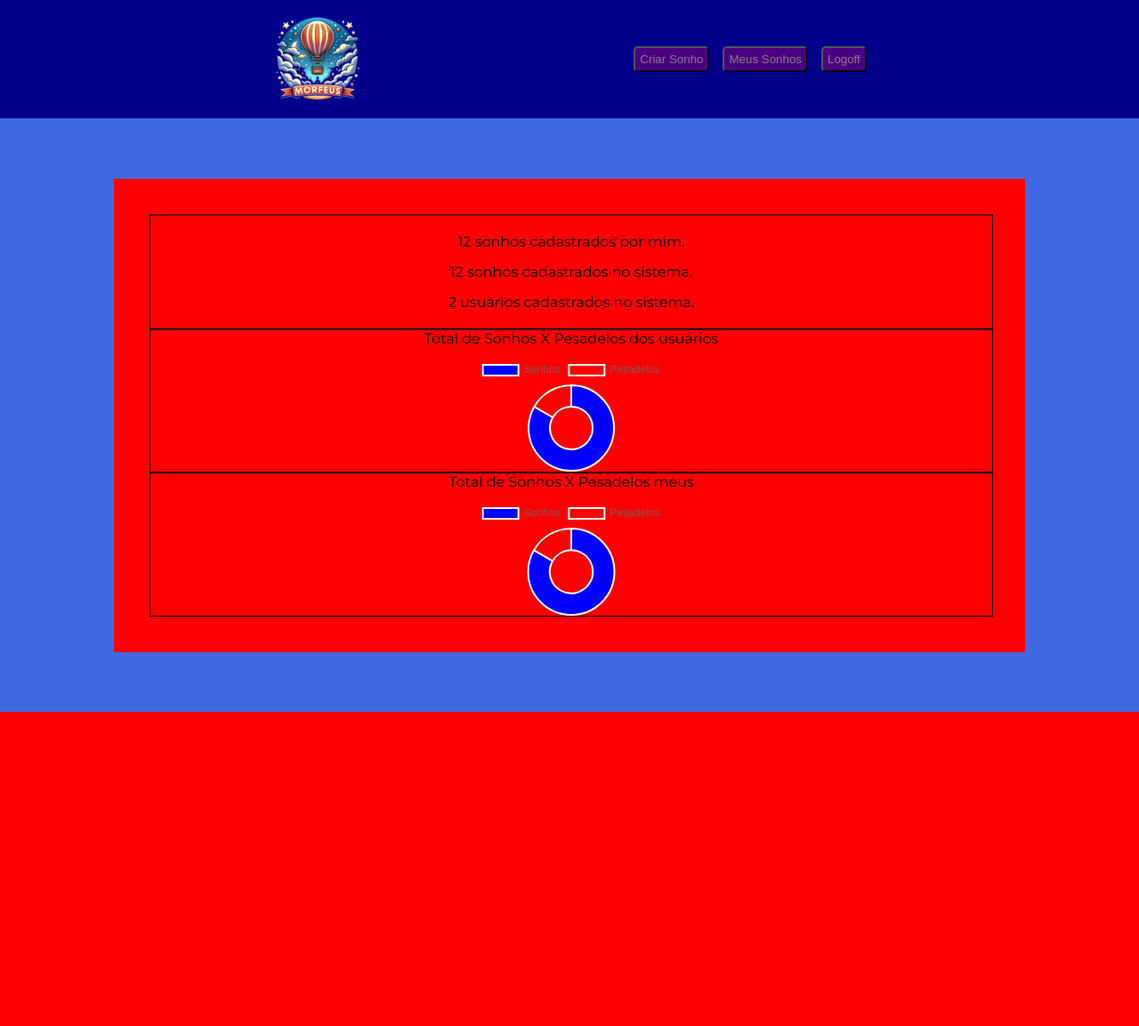
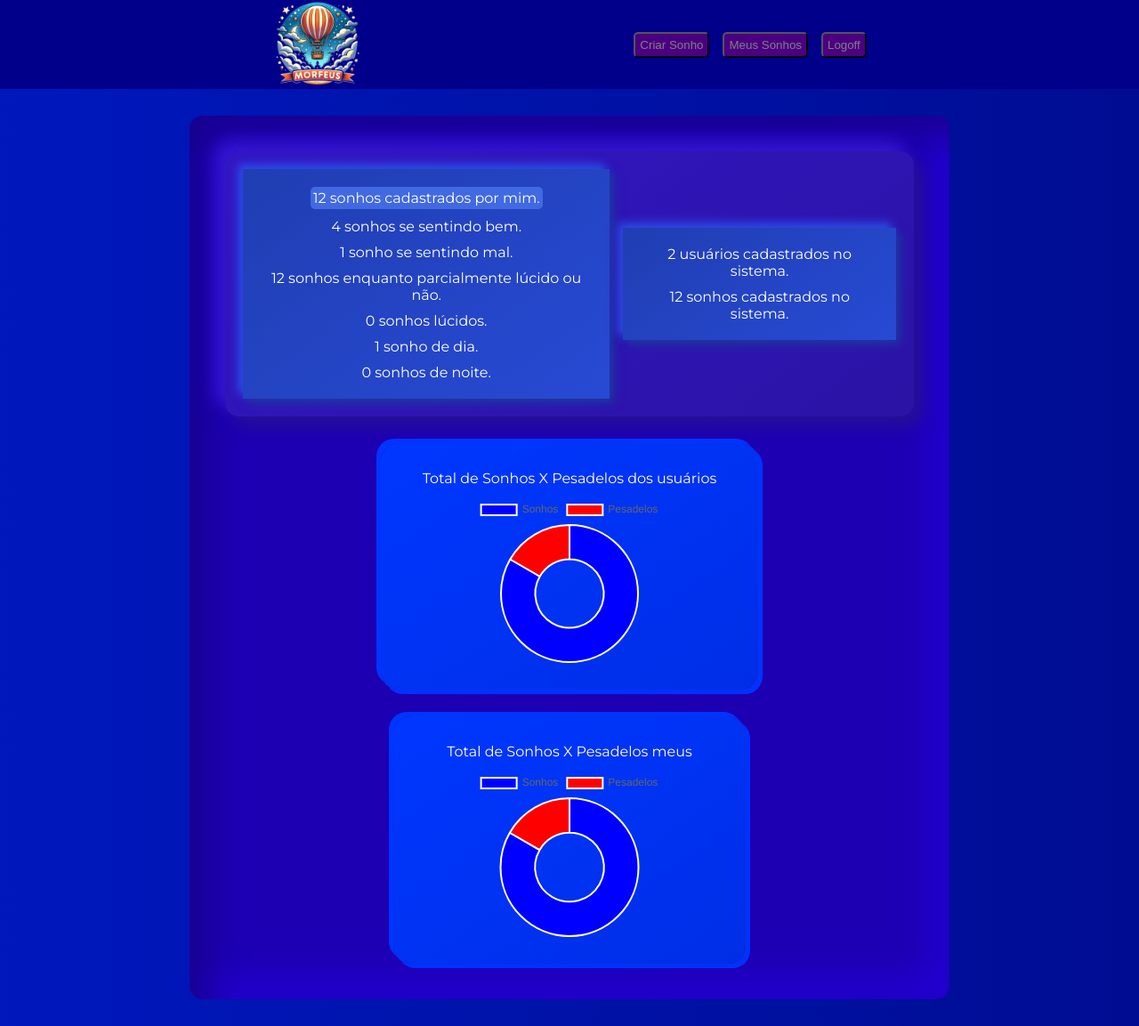
Before and after one commit to raisson-souza/morfeus, a Django app: page /morfeus/ in a window 1280 px wide. Shown: the whole page at 89% size. Before the commit the page ends 800 px from the top, so only its background shows below. Run offline with Django 4.2, Linux system fonts and the light colour scheme; a user stored in the database is signed in; data comes from the database, SQL or seed files in the repository; both versions use the stored data as it was after the commit.

Commit message:
Adicional nos sonhos implementado.

```diff
--- a/dreams/forms.py
+++ b/dreams/forms.py
@@ -1,12 +1,63 @@
 from django import forms
 
-DREAM_TYPES = (
-    ('SONHO', 'Sonho'),
-    ('PESADELO', 'Pesadelo'),
+DREAM_TYPE = (
+    ('Sonho', 'Sonho'),
+    ('Pesadelo', 'Pesadelo')
+)
+
+FEELINGS = (
+    ('Normal', 'Normal'),
+    ('Feliz', 'Feliz'),
+    ('Triste', 'Triste'),
+    ('Raivoso', 'Raivoso'),
+    ('Asssustado', 'Asssustado'),
+    ('Indefinido', 'Indefinido'),
+    ('Múltiplos', 'Múltiplos')
+)
+
+LUCID = (
+    ('Não Lúcido', 'Não Lúcido'),
+    ('Parcialmente Lúcido', 'Parcialmente Lúcido'),
+    ('Lúcido', 'Lúcido')
+)
+
+PERIODS = (
+    ('Indefinido', 'Indefinido'),
+    ('Dia', 'Dia'),
+    ('Noite', 'Noite'),
+    ('Múltiplos', 'Múltiplos'),
 )
 
 class DreamRegister(forms.Form):
-    title = forms.CharField(label="Título do Sonho")
-    text = forms.CharField(widget=forms.Textarea, label="Descrição do Sonho")
-    dream_type = forms.ChoiceField(choices=DREAM_TYPES, label="Tipo de Sonho")
-    date = forms.DateField(label="Data do Sonho")
+    title = forms.CharField(
+        label="Título do Sonho",
+        max_length=50
+    )
+    text = forms.CharField(
+        widget=forms.Textarea,
+        label="Descrição do Sonho"
+    )
+    dream_type = forms.ChoiceField(
+        choices=DREAM_TYPE,
+        label="Tipo de Sonho",
+
+    )
+    feeling = forms.ChoiceField(
+        choices=FEELINGS,
+        label="Sentimento"
+    )
+    lucid = forms.ChoiceField(
+        choices=LUCID,
+        label="Lucidez"
+    )
+    period = forms.ChoiceField(
+        choices=PERIODS,
+        label="Período do Sonho"
+    )
+    date = forms.DateField(
+        label="Data do Sonho"
+    )
+    public = forms.BooleanField(
+        label="Sonho Público",
+        required=False
+    )
--- a/dreams/static/morfeus.css
+++ b/dreams/static/morfeus.css
@@ -1,8 +1,11 @@
+* {
+    overflow-x: hidden;
+}
+
 .morfeus-box {
     display: flex;
     flex-direction: column;
     min-height: 100vh;
-    height: 100vh;
     width: 100vw;
     background-color: royalblue;
 }
@@ -27,32 +30,72 @@ main {
     flex-direction: column;
     justify-content: center;
     align-items: center;
+    background: linear-gradient(270deg, #00087f, #0028ff, #1e68ff);
+    padding: 30px;
+    overflow-x: hidden;
+    background-size: 600% 600%;
+    -webkit-animation: AnimationName 5s ease infinite;
+    animation: AnimationName 5s ease infinite;
+}
+
+@-webkit-keyframes AnimationName {
+    0%{background-position:0% 51%}
+    50%{background-position:100% 50%}
+    100%{background-position:0% 51%}
+}
+
+@keyframes AnimationName {
+    0%{background-position:0% 51%}
+    50%{background-position:100% 50%}
+    100%{background-position:0% 51%}
 }
 
 .morfeus-data {
-    display: grid;
-    max-width: 80%;
+    display: flex;
+    flex-direction: column;
+    justify-content: center;
+    align-items: center;
+    max-width: 70%;
     width: 80%;
     padding: 40px;
-    background-color: red;
+    gap: 30px;
+    border-radius: 15px;
+    background: #1e00b3;
+    box-shadow: inset 20px 20px 40px #18008f,
+                inset -20px -20px 40px #2400d7;
 }
 
 .statistics {
     display: flex;
-    flex-direction: column;
     justify-content: center;
     align-items: center;
     padding: 20px;
     gap: 15px;
-    border: 1px black solid;
+    border-radius: 15px;
+    background: linear-gradient(145deg, #3316c4, #2b13a5);
+    box-shadow:  10px 10px 20px #261192,
+                -10px -10px 20px #3a19dc;
 }
 
-.total-dream-nightmare-graph {
-    border: 1px black solid;
+.minor-statistics {
+    display: flex;
+    flex-direction: column;
+    justify-content: center;
+    align-items: center;
+    text-align: center;
+    color: white;
+    padding: 20px;
+    gap: 10px;
+    border-radius: 0px;
+    background: linear-gradient(145deg, #203eb2, #274ad4);
+    box-shadow:  5px 5px 10px #1d379e,
+                -5px -5px 10px #2b53ee;
 }
 
-.my-dream-nightmare-graph {
-    border: 1px black solid;
+#my-dreams-count {
+    background-color: royalblue;
+    border-radius: 5px;
+    padding: 3px;
 }
 
 .dream-nightmare-graph {
@@ -61,8 +104,10 @@ main {
     justify-content: center;
     align-items: center;
     gap: 10px;
+    padding: 30px;
+    color: white;
+    border-radius: 20px;
+    background: linear-gradient(145deg, #0037ff, #002ee6);
+    box-shadow:  5px 5px 0px #0032fc,
+                -5px -5px 0px #0034ff;
 }
-
-.no-graph-alert {
-
-}
--- a/dreams/templates/morfeus.html
+++ b/dreams/templates/morfeus.html
@@ -29,14 +29,18 @@
         <main>
             <div class="morfeus-data">
                 <div class="statistics">
-                    <div class="my-dreams">
-                        <p>{{ my_dreams_count }}</p>
+                    <div class="my-dreams minor-statistics">
+                        <p id="my-dreams-count">{{ my_dreams_count }}</p>
+                        <p>{{ ok_feeling }}</p>
+                        <p>{{ not_ok_feeling }}</p>
+                        <p>{{ partially_lucid_dreams }}</p>
+                        <p>{{ lucid_dreams }}</p>
+                        <p>{{ day_dreams }}</p>
+                        <p>{{ night_dreams }}</p>
                     </div>
-                    <div class="total-dreams">
+                    <div class="total-dreams minor-statistics">
+                        <p>{{ users_count }}</p>
                         <p>{{ total_dreams_count }}</p>
-                    </div>
-                    <div class="total-users">
-                        <p>{{ users_count }}</p>
                     </div>
                 </div>
                 <div class="total-dream-nightmare-graph dream-nightmare-graph">
--- a/dreams/views.py
+++ b/dreams/views.py
@@ -8,9 +8,27 @@ def home(request):
 
 @login_required
 def morfeus(request):
+    def render_phrase(value : int, phrase : str):
+        return f"{ value } sonhos { phrase }." if value == 0 or value > 1 else f"{ value } sonho { phrase }."
+
     my_dreams_count = models.Dream.objects.filter(author_id=request.user.id).count()
     total_dreams_count = models.Dream.objects.count()
     users_count = models.User.objects.count()
+
+    ok_feeling = models.Dream.objects.filter(feeling__in=["Normal","Feliz"]).count()
+    ok_feeling = render_phrase(ok_feeling, "se sentindo bem")
+    not_ok_feeling = models.Dream.objects.filter(feeling__in=["Triste","Raivoso","Assustado"]).count()
+    not_ok_feeling = render_phrase(not_ok_feeling, "se sentindo mal")
+
+    partially_lucid_dreams = models.Dream.objects.filter(lucid__in=["Não Lúcido", "Parcialmente Lúcido"]).count()
+    partially_lucid_dreams = render_phrase(partially_lucid_dreams, "enquanto parcialmente lúcido ou não")
+    lucid_dreams = models.Dream.objects.filter(lucid="Lúcido").count()
+    lucid_dreams = render_phrase(lucid_dreams, "lúcidos")
+
+    day_dreams = models.Dream.objects.filter(period="Dia").count()
+    day_dreams = render_phrase(day_dreams, "de dia")
+    night_dreams = models.Dream.objects.filter(period="Noite").count()
+    night_dreams = render_phrase(night_dreams, "de noite")
 
     dreams_type_count = models.Dream.objects.filter(dream_type="SONHO").count()
     nightmares_type_count = models.Dream.objects.filter(dream_type="PESADELO").count()
@@ -40,7 +58,13 @@ def morfeus(request):
         'dreams_type_count': dreams_type_count,
         'my_dreams_type_count': my_dreams_type_count,
         'nightmares_type_count': nightmares_type_count,
-        'my_nightmares_type_count': my_nightmares_type_count
+        'my_nightmares_type_count': my_nightmares_type_count,
+        'ok_feeling': ok_feeling,
+        'not_ok_feeling': not_ok_feeling,
+        'partially_lucid_dreams': partially_lucid_dreams,
+        'lucid_dreams': lucid_dreams,
+        'day_dreams': day_dreams,
+        'night_dreams': night_dreams
     })
 
 @login_required
@@ -58,7 +82,11 @@ def create_dream(request):
             dream.title = form.cleaned_data["title"]
             dream.text = form.cleaned_data["text"]
             dream.dream_type = form.cleaned_data["dream_type"]
+            dream.feeling = form.cleaned_data["feeling"]
+            dream.lucid = form.cleaned_data["lucid"]
+            dream.period = form.cleaned_data["period"]
             dream.date = form.cleaned_data["date"]
+            dream.public = form.cleaned_data["public"]
 
             dream.save()
             return redirect(dreams)
```
Also changed, not shown: dreams/models.py (+58 -8 lines), db.sqlite3, dreams/migrations/0004_dream_feeling_dream_lucid_dream_period_dream_public_and_more.py (added).
